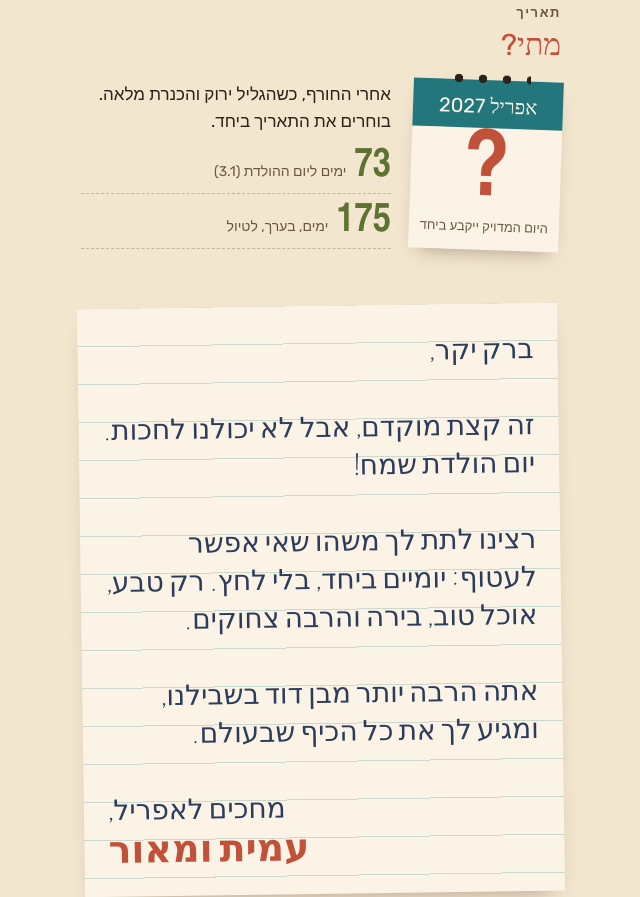
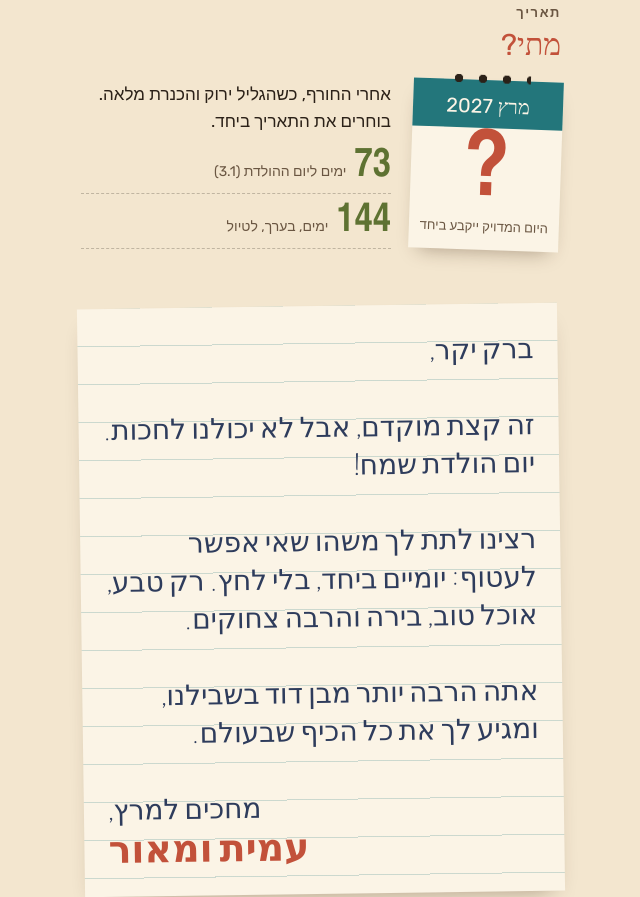
Before and after one commit to HaimAmit/barak-invite, a plain HTML site: page index.html in a window 1280 px wide. Shown: the part 2520-3417 px from the top of the page, without its empty margins (319-959 px from the left). Drawn offline with Linux system fonts and the light colour scheme; a web font is replaced by a local one.

Commit message:
Move the trip from April to March
Co-Authored-By: Claude Opus 5.5 <noreply@anthropic.com>

```diff
--- a/index.html
+++ b/index.html
@@ -581,7 +581,7 @@ footer { text-align: center; font-size: 13px; color: var(--ink-soft); }
     </div>
     <div class="when">
       <div class="cal" aria-hidden="true">
-        <div class="cal-head">אפריל 2027</div>
+        <div class="cal-head">מרץ 2027</div>
         <div class="cal-num">?</div>
         <div class="cal-foot">היום המדויק ייקבע ביחד</div>
       </div>
@@ -601,7 +601,7 @@ footer { text-align: center; font-size: 13px; color: var(--ink-soft); }
       <p>זה קצת מוקדם, אבל לא יכולנו לחכות. יום הולדת שמח!</p>
       <p>רצינו לתת לך משהו שאי אפשר לעטוף: יומיים ביחד, בלי לחץ. רק טבע, אוכל טוב, בירה והרבה צחוקים.</p>
       <p>אתה הרבה יותר מבן דוד בשבילנו, ומגיע לך את כל הכיף שבעולם.</p>
-      <p class="sign">מחכים לאפריל,<b>עמית ומאור</b></p>
+      <p class="sign">מחכים למרץ,<b>עמית ומאור</b></p>
     </div>
   </section>
 
@@ -689,7 +689,7 @@ footer { text-align: center; font-size: 13px; color: var(--ink-soft); }
   if (today > bdayDate) bday.parentNode.hidden = true;
   else if (+today === +bdayDate) { bday.textContent = 'היום!'; bday.nextElementSibling.textContent = 'יום הולדת שמח!'; }
   else bday.textContent = daysTo(2027, 0, 3);
-  document.getElementById('cTrip').textContent = daysTo(2027, 3, 15);
+  document.getElementById('cTrip').textContent = daysTo(2027, 2, 15);
 
   var maybe = document.getElementById('maybe'), msg = document.getElementById('maybeMsg');
   var lines = ['אופס, הכפתור ברח', 'הוא ממש לא רוצה שתלחץ עליו', 'עוד ניסיון אחד?', 'טוב, אין אפשרות כזאת. רק ״אני בפנים״.'];
```
